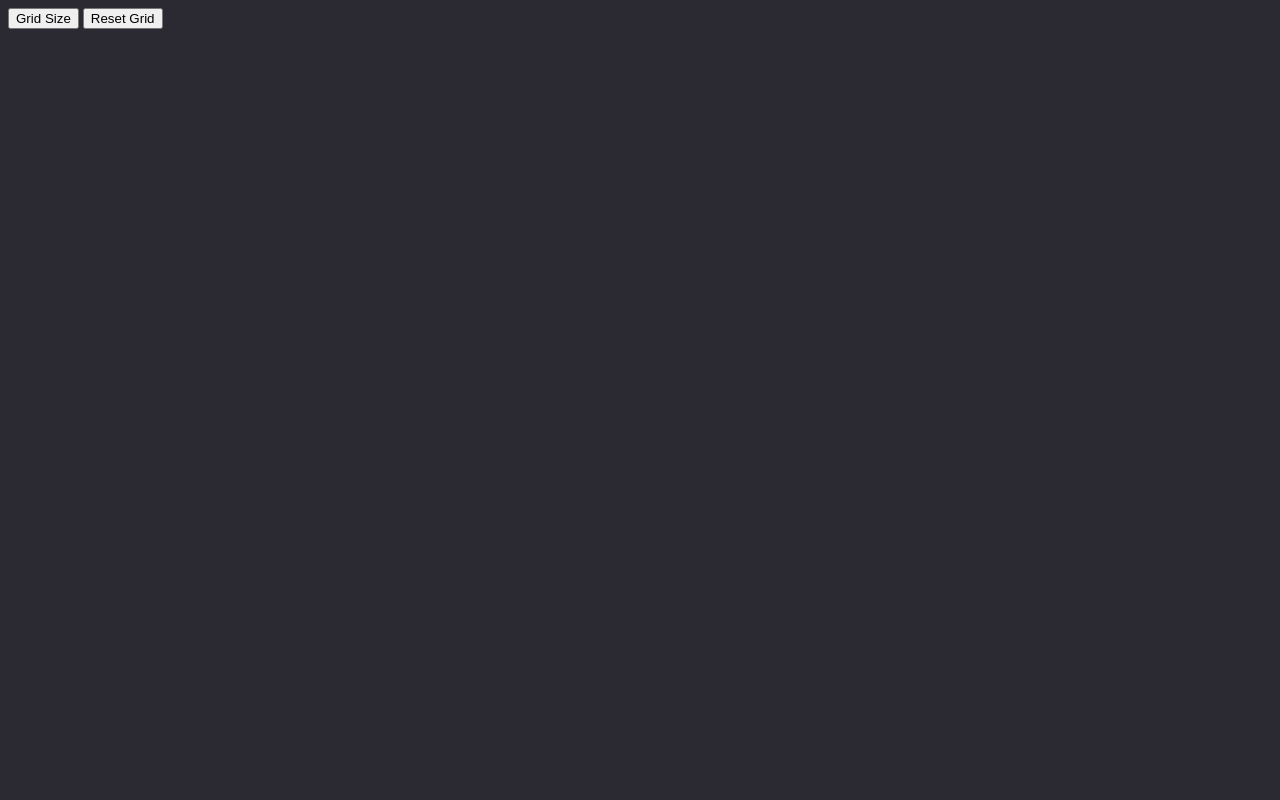
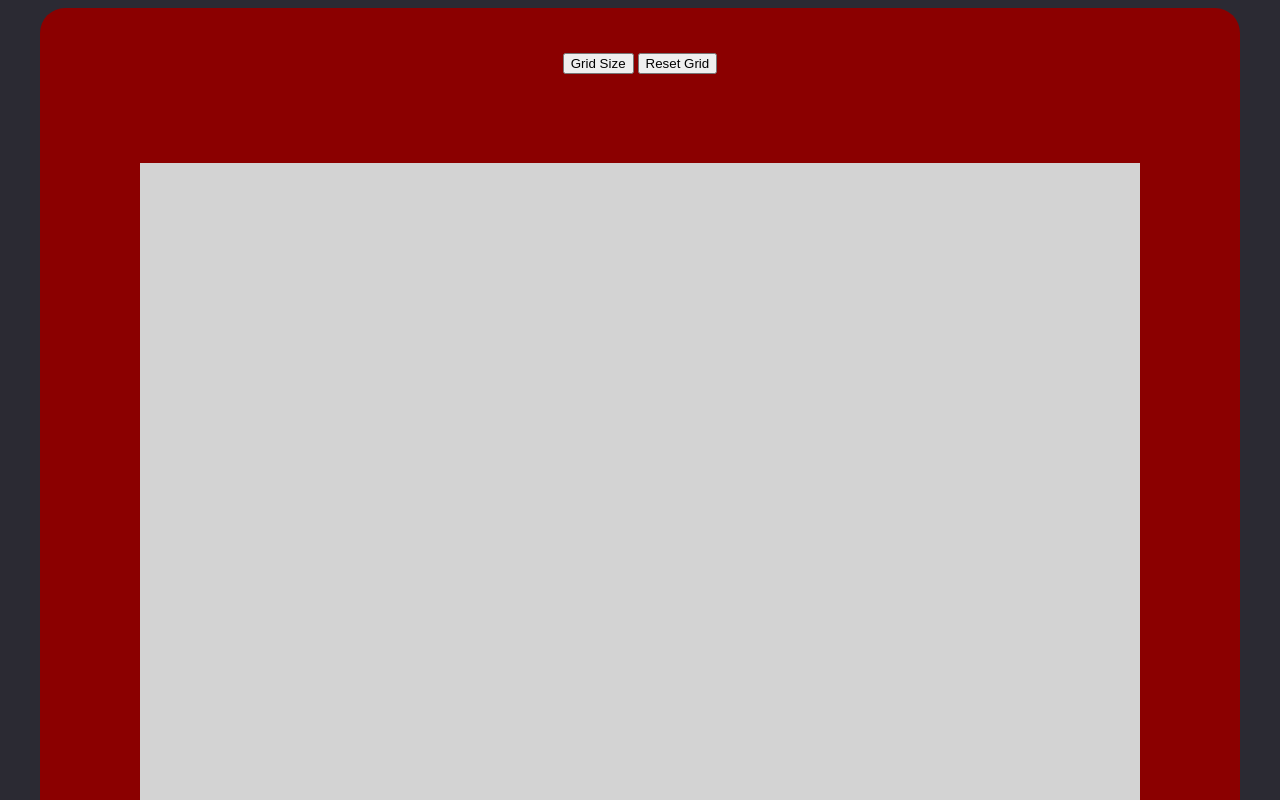
Before and after one commit to thay20/op-etch-a-sketch, a plain HTML site: page index.html in a window 1280 px wide. Shown: the top 800 px of the page. Drawn offline with Linux system fonts and the light colour scheme.

Commit message:
Align etch-a-sketh in page center

```diff
--- a/index.html
+++ b/index.html
@@ -7,10 +7,17 @@
     <script defer src="main.js"></script>
   </head>
 <body>
-  <div id="sketch-pad"></div>
-  <div id="controls">
-    <button type="button" id="grid-size">Grid Size</button>
-    <button type="button" id="reset">Reset Grid</button>
+  <div id="outer">
+    <div id="controls">
+      <button type="button" id="grid-size">Grid Size</button>
+      <button type="button" id="reset">Reset Grid</button>
+    </div>
+    <div id="sketch-pad">
+      <div class="grid-row">
+        <div class="grid-cell">
+        </div>
+      </div>
+    </div>
   </div>
 
 </body>
--- a/style.css
+++ b/style.css
@@ -1,3 +1,39 @@
 body {
-  background-color: #2b2a33;
+  background-color: #2b2a33;;
+  display: flex;
+  justify-content: space-around;
 }
+
+#outer {
+  background-color: darkred;
+  display: flex;
+  flex-direction: column;
+  align-items: center;
+  justify-content: space-around;
+  width: 1200px;
+  height: 1200px;
+  border-radius: 25px;
+}
+
+#sketch-pad {
+  background-color: lightgray;
+  display: flex;
+  flex-direction: column;
+  width: 1000px;
+  height: 1000px;
+}
+
+.grid-row {
+  display: flex;
+  flex-direction: row;
+  flex: auto;
+}
+
+.grid-cell {
+  flex: auto;
+  padding: 1px;
+}
+
+.grid-color {
+  background-color: black;
+}
```
